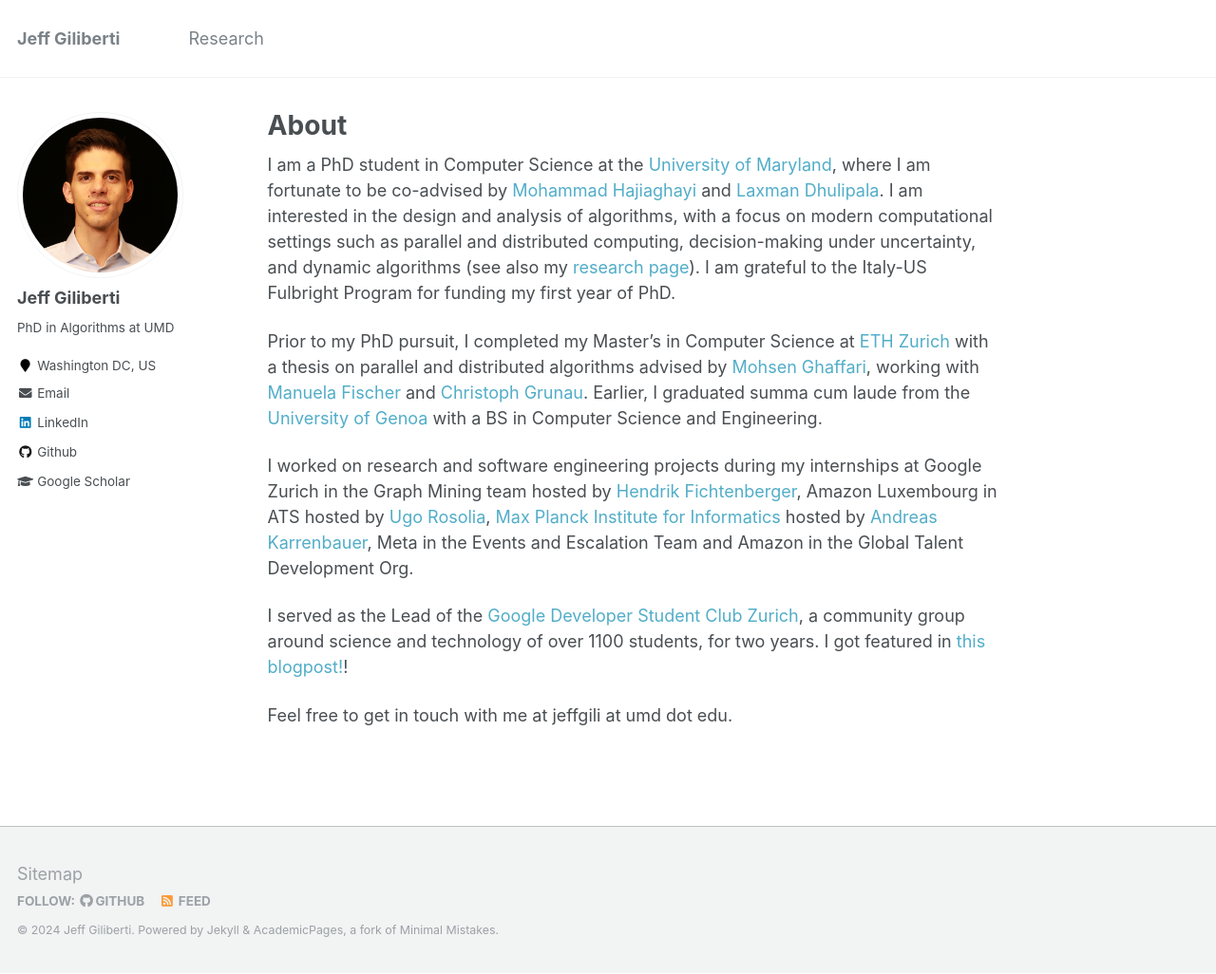
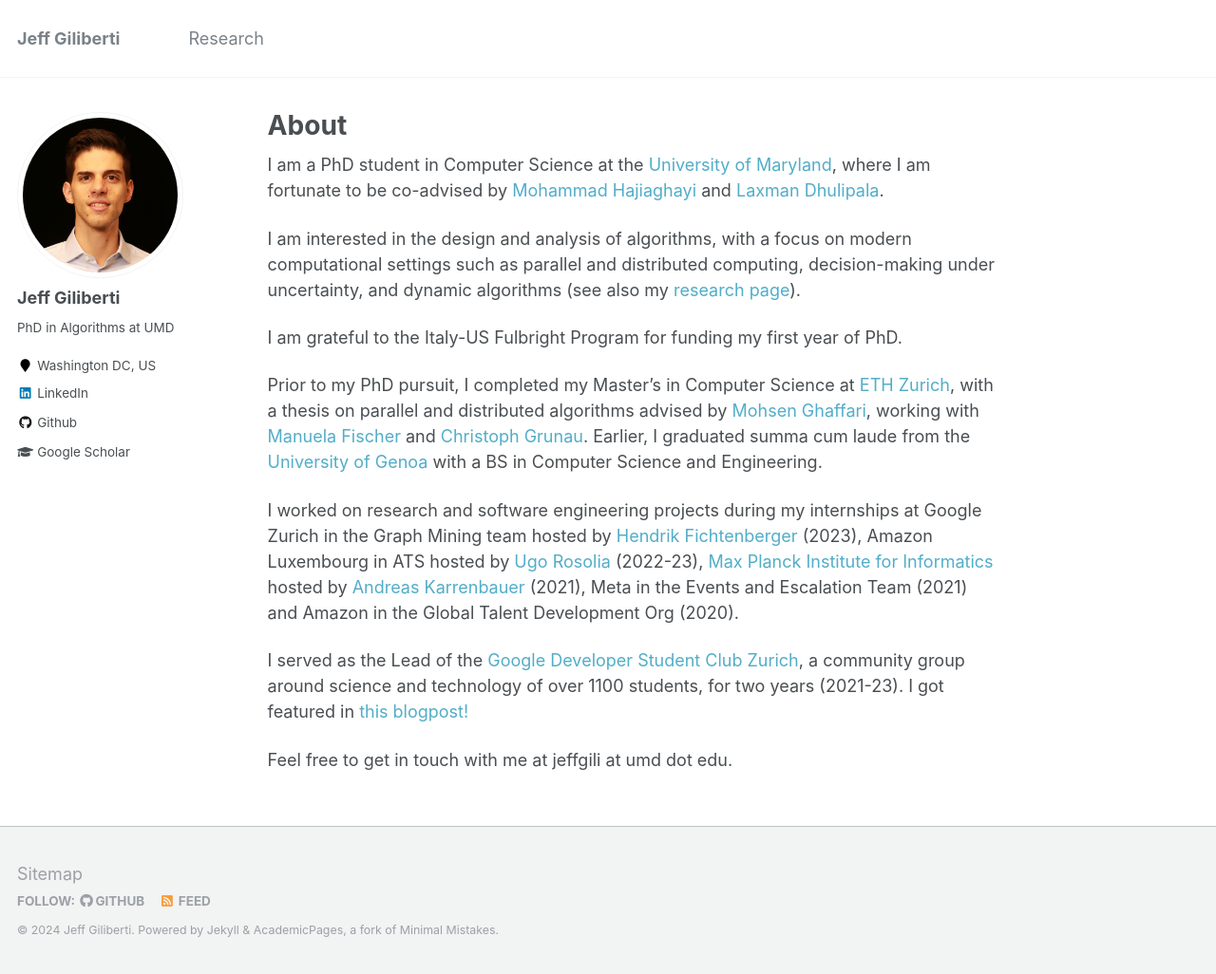
Before and after one commit to JeffG22/JeffG22.github.io, a Jekyll site: the page built from _pages/about.md, in a window 1280 px wide and 1026 px high. Shown: the whole window at 95% size. Built offline with Jekyll 4.4.1, drawn with Linux system fonts in a browser that asks for light colours.

Commit message:
update about

```diff
--- a/_config.yml
+++ b/_config.yml
@@ -87,7 +87,7 @@ author:
   employer         :
   pubmed           :
   googlescholar    : "https://scholar.google.com/citations?user=_kopn_UAAAAJ&hl=en"
-  email            : "jeff.giliberti at inf.ethz.ch"
+  # email            : "jeffgili at umd.edu"
   researchgate     :  # example: "https://www.researchgate.net/profile/yourprofile"
   uri              :
   bitbucket        :
--- a/_pages/about.md
+++ b/_pages/about.md
@@ -10,13 +10,15 @@ redirect_from:
 ---
 
 I am a PhD student in Computer Science at the [University of Maryland](https://umd.edu/), where I am fortunate to be co-advised by [Mohammad Hajiaghayi](https://www.cs.umd.edu/~hajiagha/) and [Laxman Dhulipala](https://www.cs.umd.edu/~laxman/).
+
 I am interested in the design and analysis of algorithms, with a focus on modern computational settings such as parallel and distributed computing, decision-making under uncertainty, and dynamic algorithms (see also my [research page](https://www.jgiliberti.me/research/)).
+
 I am grateful to the Italy-US Fulbright Program for funding my first year of PhD.
 
-Prior to my PhD pursuit, I completed my Master's in Computer Science at [ETH Zurich](https://www.inf.ethz.ch/) with a thesis on parallel and distributed algorithms advised by [Mohsen Ghaffari](http://people.csail.mit.edu/ghaffari/), working with [Manuela Fischer](https://people.inf.ethz.ch/fiscmanu/) and [Christoph Grunau](https://people.inf.ethz.ch/cgrunau/). Earlier, I graduated summa cum laude from the [University of Genoa](https://unige.it/en/) with a BS in Computer Science and Engineering.
+Prior to my PhD pursuit, I completed my Master's in Computer Science at [ETH Zurich](https://www.inf.ethz.ch/), with a thesis on parallel and distributed algorithms advised by [Mohsen Ghaffari](http://people.csail.mit.edu/ghaffari/), working with [Manuela Fischer](https://people.inf.ethz.ch/fiscmanu/) and [Christoph Grunau](https://people.inf.ethz.ch/cgrunau/). Earlier, I graduated summa cum laude from the [University of Genoa](https://unige.it/en/) with a BS in Computer Science and Engineering.
 
-I worked on research and software engineering projects during my internships at Google Zurich in the Graph Mining team hosted by [Hendrik Fichtenberger](https://hendrik-fichtenberger.de/), Amazon Luxembourg in ATS hosted by [Ugo Rosolia](https://urosolia.github.io/), [Max Planck Institute for Informatics](https://www.mpi-inf.mpg.de/home/) hosted by [Andreas Karrenbauer](https://people.mpi-inf.mpg.de/~karrenba/), Meta in the Events and Escalation Team and Amazon in the Global Talent Development Org.
+I worked on research and software engineering projects during my internships at Google Zurich in the Graph Mining team hosted by [Hendrik Fichtenberger](https://hendrik-fichtenberger.de/) (2023), Amazon Luxembourg in ATS hosted by [Ugo Rosolia](https://urosolia.github.io/) (2022-23), [Max Planck Institute for Informatics](https://www.mpi-inf.mpg.de/home/) hosted by [Andreas Karrenbauer](https://people.mpi-inf.mpg.de/~karrenba/) (2021), Meta in the Events and Escalation Team (2021) and Amazon in the Global Talent Development Org (2020).
 
-I served as the Lead of the [Google Developer Student Club Zurich](https://gdsc.community.dev/eth-zurich/), a community group around science and technology of over 1100 students, for two years. I got featured in [this blogpost!](https://medium.com/googledeveloperseurope/gdsc-z%C3%BCrich-leads-build-community-around-cutting-edge-tech-topics-411d3dc7b11b)!
+I served as the Lead of the [Google Developer Student Club Zurich](https://gdsc.community.dev/eth-zurich/), a community group around science and technology of over 1100 students, for two years (2021-23). I got featured in [this blogpost!](https://medium.com/googledeveloperseurope/gdsc-z%C3%BCrich-leads-build-community-around-cutting-edge-tech-topics-411d3dc7b11b)
 
 Feel free to get in touch with me at jeffgili at umd dot edu.
```
